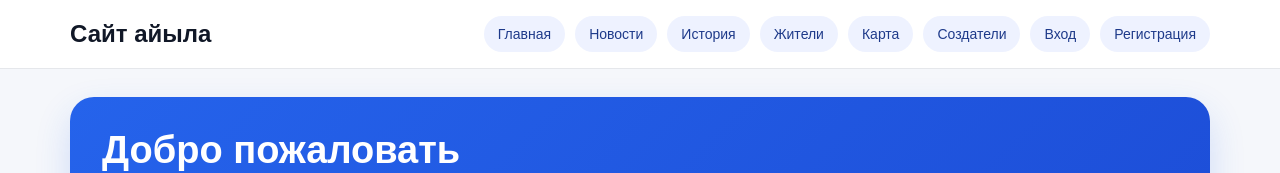
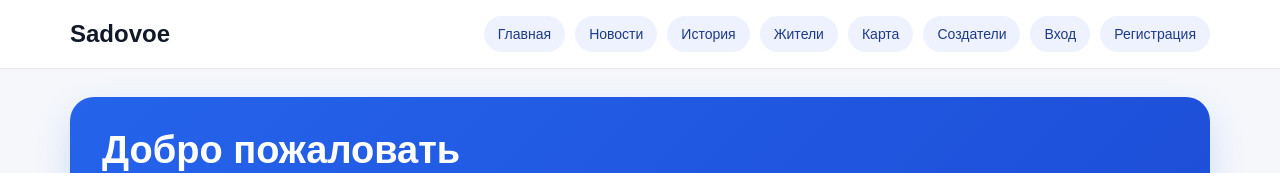
Before and after one commit to Baytilek/sadovoe, a Next.js app: page / in a window 1280 px wide. Shown: the top 173 px of the page. Built offline with nearby package versions, Linux system fonts and the light colour scheme; no server answers; the database is empty.

Commit message:
update site

```diff
--- a/app/layout.tsx
+++ b/app/layout.tsx
@@ -39,7 +39,7 @@ export default async function RootLayout({
           <header className="site-header">
             <div className="site-header-inner">
               <Link href="/" className="site-logo">
-                Сайт айыла
+                Sadovoe
               </Link>
 
               <SiteMenu
```
